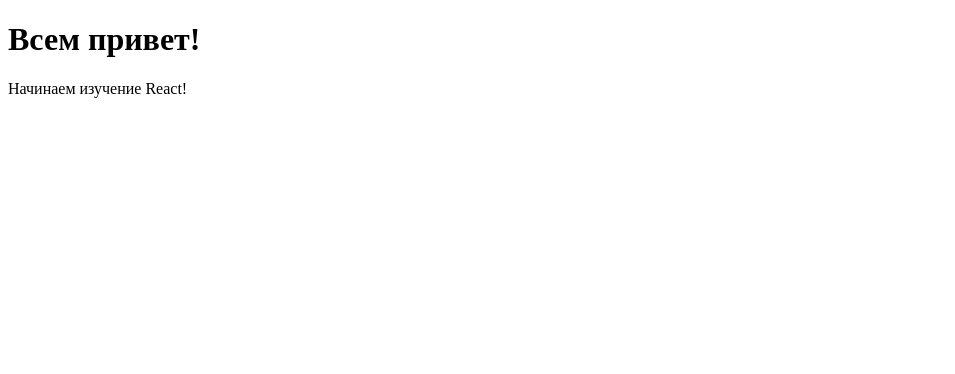
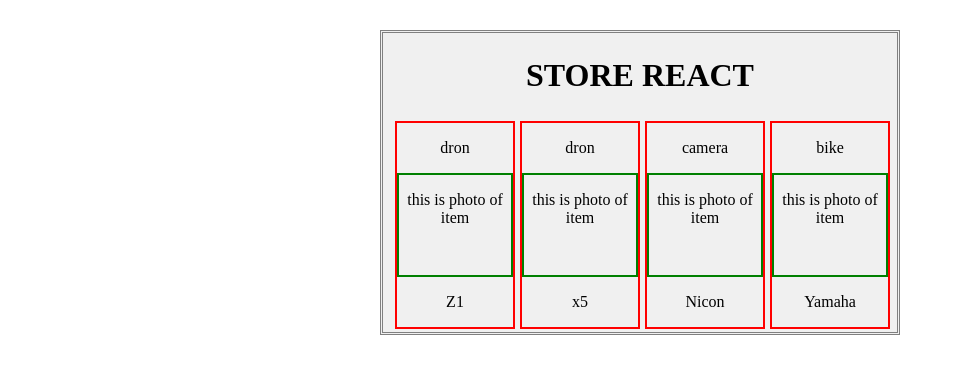
Before and after one commit to Pavelhack/React, a plain HTML site: page index.html in a window 1280 px wide. Shown: the whole page, without its empty margins (0-955 px from the left). Drawn offline with nearby package versions, Linux system fonts and the light colour scheme.

Commit message:
add is three files

```diff
--- a/index.css
+++ b/index.css
@@ -1,10 +1,41 @@
-.MyComponentFrame
+.IsShopFrame
 {
+  display: flex;
+  flex-direction: column;
   border: double gray 3px;
+  width: 500px;
+  margin: 30px auto;
   padding: 3px 7px;
   background-color: #F0F0F0;
 }
+h1{
+  text-align: center;
+}
 
+.ItemDiv{
+  display: flex;
+  flex-wrap: nowrap;
+  margin-top: 5px;
+}
+
+.Item{
+  display: flex;
+  flex-direction: column;
+  width: 25%;
+  border: solid 2px red;
+  margin-left: 5px ;
+  text-align: center;
+ }
+
+ .ItemDiv:first-child {
+  margin-left : none;
+ }
+
+.photo{
+  display: flex;
+  border: solid 2px green;
+  height: 100px;
+}
 .MyComponentText
 {
   font-style: italic;
--- a/index.html
+++ b/index.html
@@ -14,9 +14,12 @@
   <link rel="stylesheet" type="text/css" href="index.css" />
 
   <script>
-
+    itemArr = [{name:"dron",model:"Z1",cost:"100$"},
+    {name:"dron",model:"x5",cost:"250$"},
+    {name:"camera",model:"Nicon",cost:"40$"},
+    {name:"bike",model:"Yamaha",cost:"12450$"}]
     ReactDOM.render(
-      React.createElement(IsShop),
+      React.createElement(IsShop,{item:itemArr,}),
       document.getElementById('container')
     );
 
--- a/index.js
+++ b/index.js
@@ -1,13 +1,29 @@
-var IsShop = React.createClass({
+let IsShop = React.createClass({
 
     displayName: 'IsShop',
 
     render: function(){
-
-      return React.DOM.div( {className:'IsShopFrame'},
-        React.DOM.h1( null, "Всем привет!" ),
-        React.DOM.div( {className:'IsShopText'}, "Начинаем изучение React!" ),
-      );
-    },
-
-  });
+    let ok = [];
+    let fun = [];
+                  this.props.item.forEach(function(item, index){
+                      keyItem = index, nameItem = item.name, modelItem = item.model, costItem = item.cost
+                     fun =
+                        React.DOM.div({key:keyItem, className: "Item"},
+                          React.DOM.p( null, nameItem ),
+                          React.DOM.div( {className: "photo"},
+                              React.DOM.p( null, "this is photo of item")
+                              ),
+                            React.DOM.p(null, modelItem),
+                           // React.DOM.div({className:"divP"},
+                             //  React.Dom.p(null, costItem),
+                         //)
+                        )
+                        ok.push(fun)
+                  })
+    return React.DOM.div( {className:'IsShopFrame'},
+              React.DOM.div({className:'header'},
+              React.DOM.h1(null, "STORE REACT")),
+              React.DOM.div({className: "ItemDiv"},ok),
+            )
+       },
+     });
```
Also changed, not shown: dron.jpg (added).
